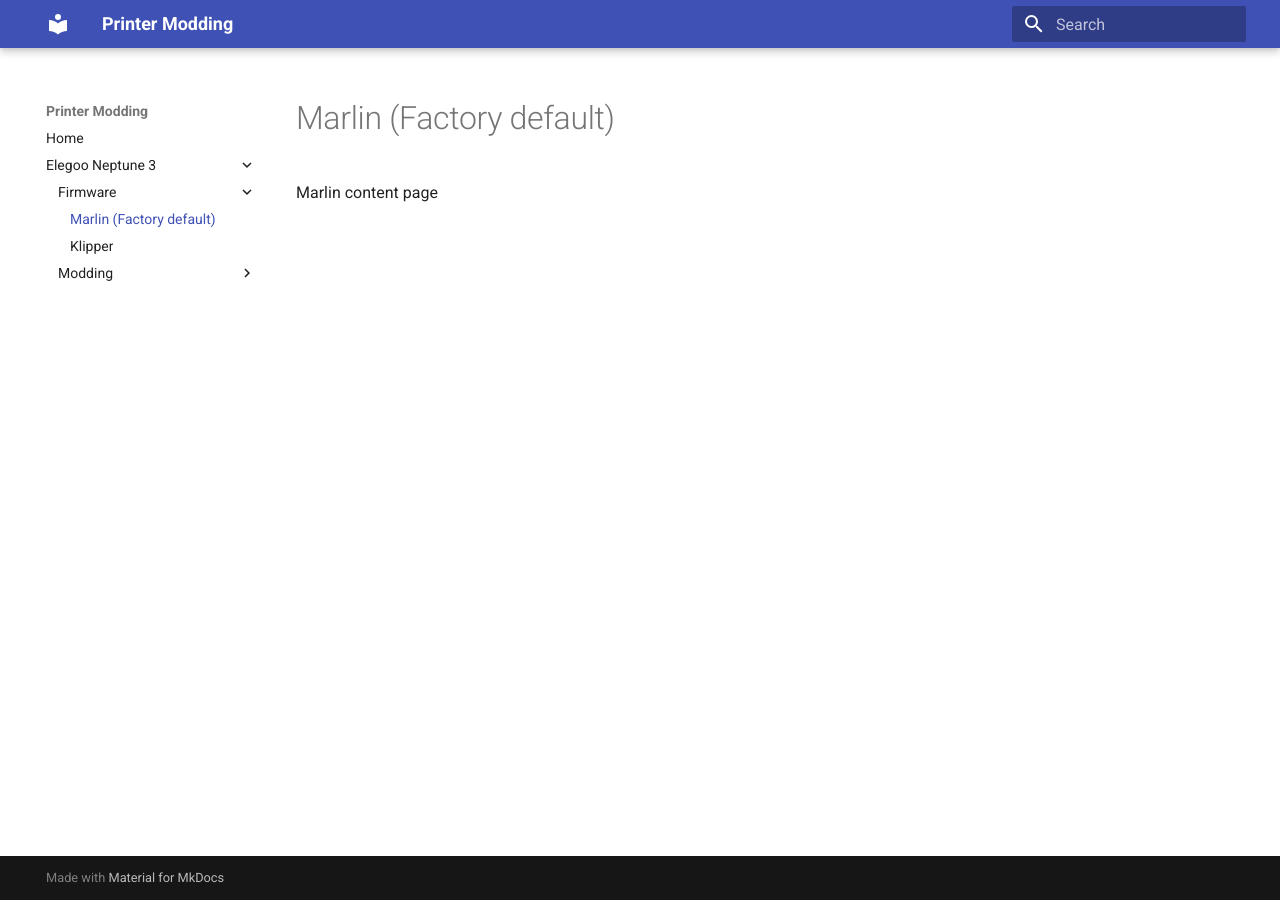
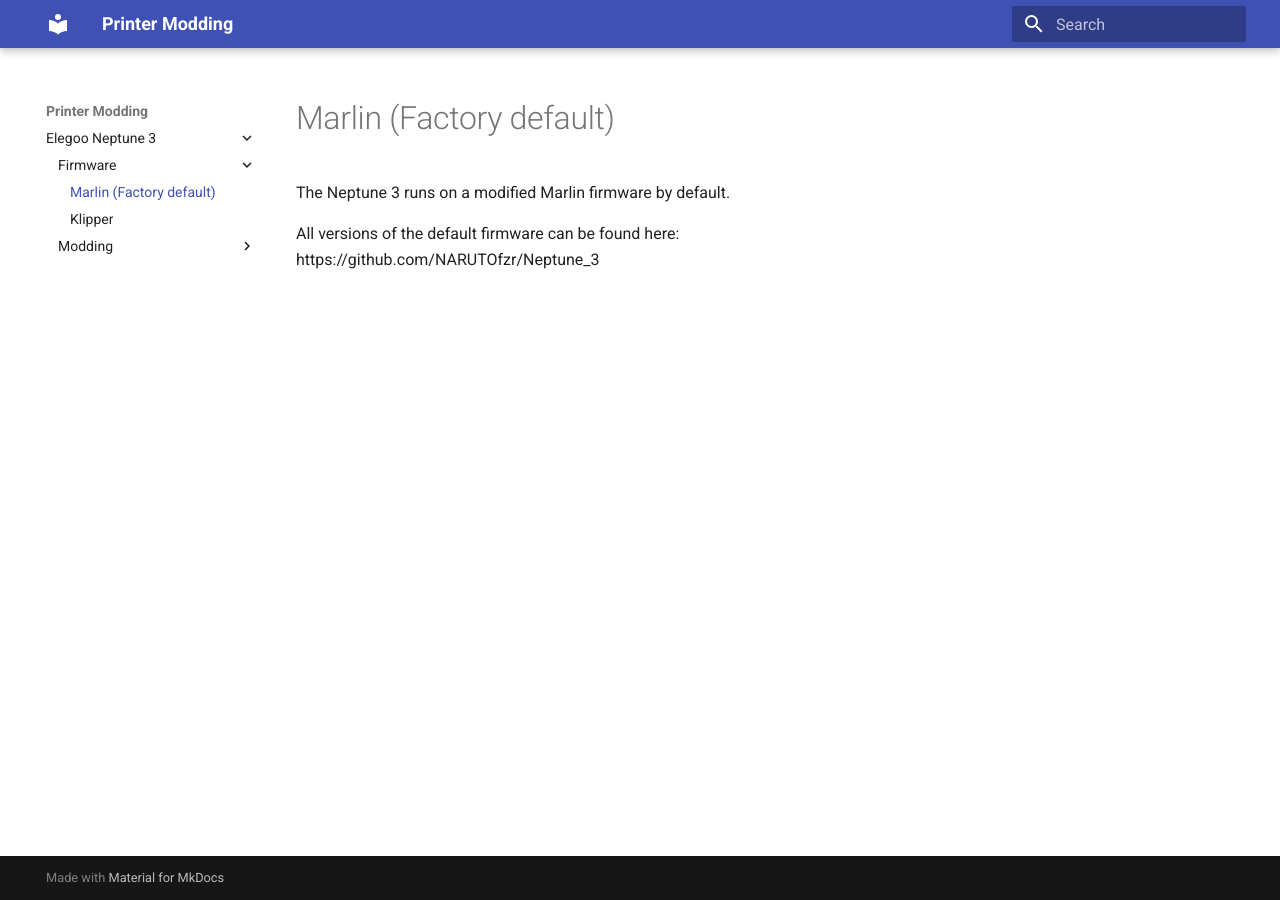
Before and after one commit to printermodding/printermodding.github.io, an MkDocs documentation site: the page built from docs/elegoo/neptune3/firmware/marlin.md, in a window 1280 px wide. Built offline with MkDocs 1.6.1 and Material for MkDocs 9.7.7, drawn with Linux system fonts in a browser that asks for light colours.

Commit message:
Add Neptune 3 info

```diff
--- a/docs/elegoo/neptune3/firmware/marlin.md
+++ b/docs/elegoo/neptune3/firmware/marlin.md
@@ -1 +1,3 @@
-Marlin content page
+The Neptune 3 runs on a modified Marlin firmware by default.
+
+All versions of the default firmware can be found here: https://github.com/NARUTOfzr/Neptune_3
--- a/mkdocs.yml
+++ b/mkdocs.yml
@@ -1,13 +1,12 @@
 site_name: Printer Modding
 site_url: https://printermodding.github.io/docs
 nav:
-  - Home: marlin.md
   - Elegoo Neptune 3:
       - 'Firmware':
           - 'Marlin (Factory default)': elegoo/neptune3/firmware/marlin.md
           - 'Klipper': elegoo/neptune3/firmware/klipper.md
       - 'Modding':
           - 'Dual Extruder': elegoo/neptune3/modding/dualextruder.md
-
+          - 'Dual Z-Axis Drive': elegoo/neptune3/modding/dualzaxis.md
 theme:
   name: material
```
